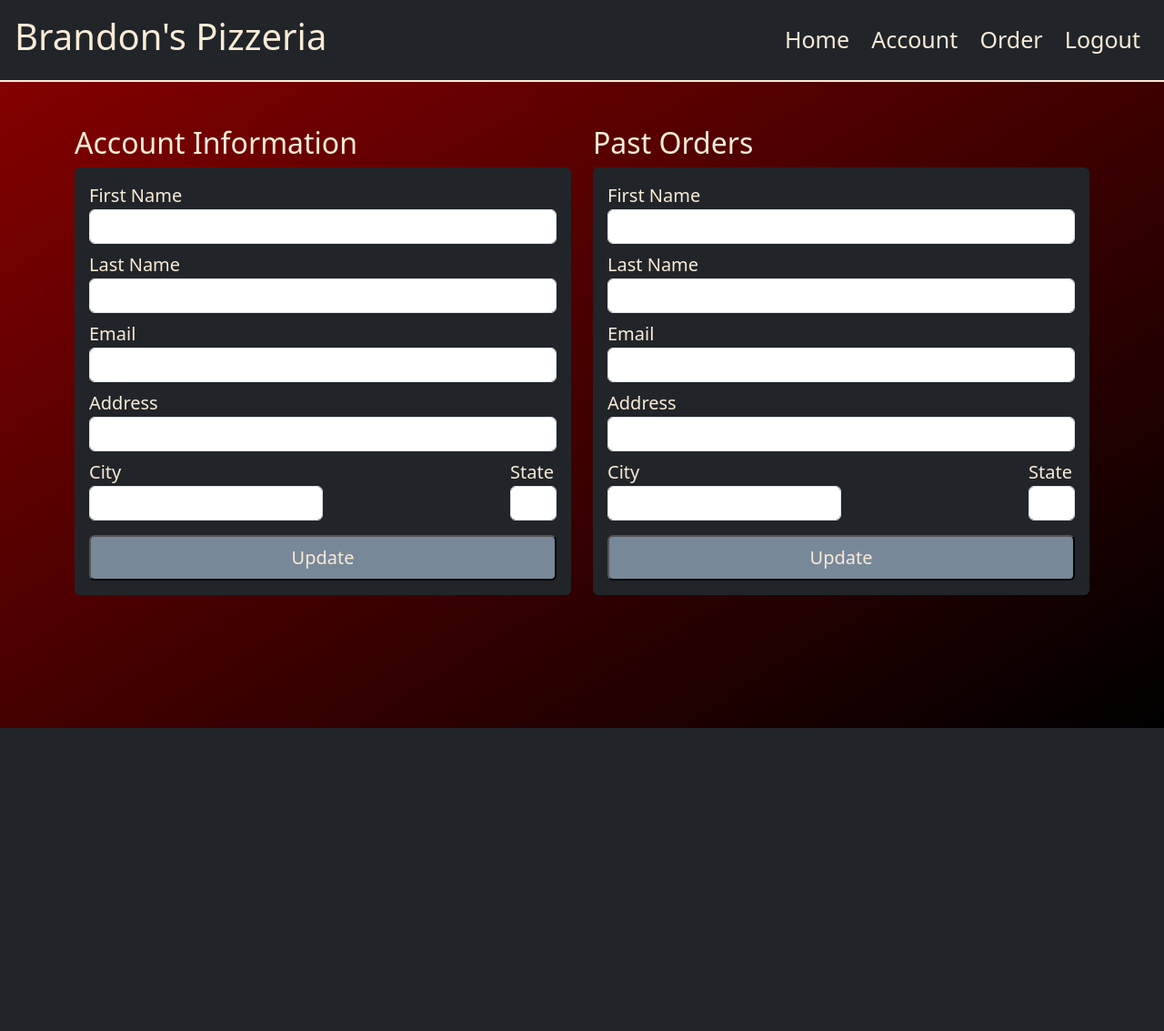
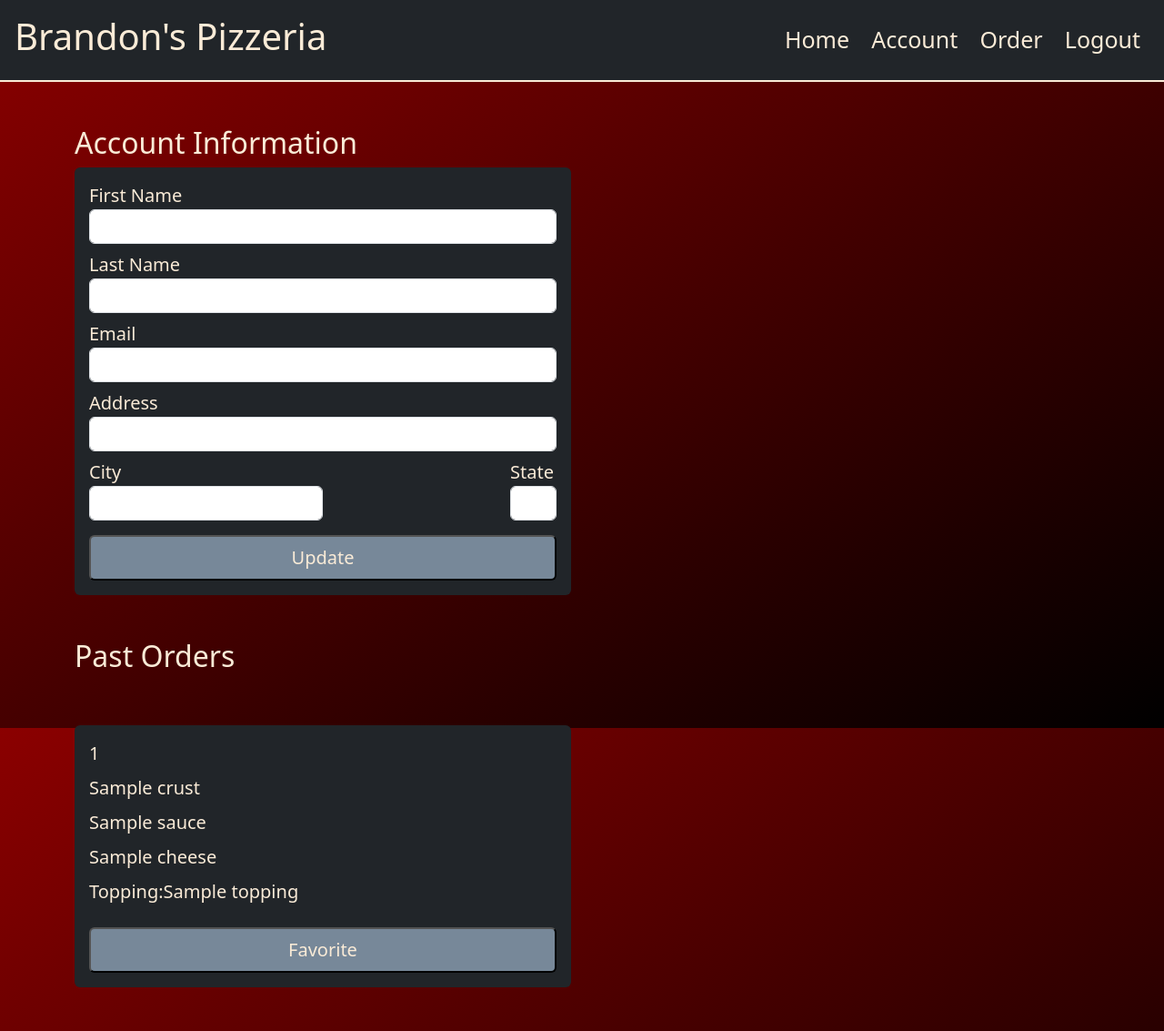
Before and after one commit to Brando129/brandons_pizzeria, a Flask app: template flask_app/templates/account.html in a window 1280 px wide. Shown: the whole page at 91% size. Before the commit the page ends 800 px from the top, so only its background shows below. Run offline with Flask 3, Linux system fonts and the light colour scheme; the template is opened without the code that fills it: most values are stand-ins (such as "Sample title", 1, 10 or a date in 2020).

Commit message:
Building past orders HTML on account page.

```diff
--- a/flask_app/controllers/controllers_users.py
+++ b/flask_app/controllers/controllers_users.py
@@ -52,7 +52,11 @@ def order():
 def account():
     if 'user_id' not in session:
         return redirect('/logout')
-    return render_template('account.html')
+    data = {
+        'id': session['user_id']
+    }
+    orders = models_order.Order.get_all_user_orders(data)
+    return render_template('account.html', orders=orders)
 
 # Post Routes
 # Route for registering a user.
--- a/flask_app/static/css/style.css
+++ b/flask_app/static/css/style.css
@@ -79,3 +79,25 @@ div.card {
     font-size: 20px;
     color: antiquewhite;
 }
+
+/* Fields Scroll Bar */
+.scrollbar::-webkit-scrollbar
+{
+    width: 12px;
+    background-color: transparent;
+    height: 7px;
+}
+
+.scrollbar::-webkit-scrollbar-track
+{
+    border-radius: 10px;
+    background-color: transparent;
+}
+
+.scrollbar::-webkit-scrollbar-thumb
+{
+    border-radius: 10px;
+    background-color: whitesmoke;
+    border: 2px solid black;
+}
+/* End of Fields Scroll Bar */
--- a/flask_app/templates/account.html
+++ b/flask_app/templates/account.html
@@ -81,46 +81,39 @@
                     </div>
                     <!-- End of Form Container -->
                 </div>
+                <!-- Form Container -->
+                <h2 class="proj_title">Past Orders</h2>
+                {% for order in orders | reverse %}
                 <div class="col-md-6 my-5">
-                    <h2 class="proj_title">Past Orders</h2>
                     <div class="p-3 bg-dark rounded">
                         <form class="d-flex flex-column" action="/update_favorite" method="POST">
                             <div class="mb-2">
-                                <label class="reg_and_log_labels" for="first_name">First Name</label>
-                                <input class="form-control" type="text" name="first_name">
+                                <label class="reg_and_log_labels" for="size">{{ order.size }}</label>
+                                <input type="hidden" value="{{ order.size }}">
                             </div>
                             <div class="mb-2">
-                                <label class="reg_and_log_labels" for="last_name">Last Name</label>
-                                <input class="form-control" type="text" name="last_name">
+                                <label class="reg_and_log_labels" for="last_name">{{ order.crust }}</label>
+                                <input type="hidden" value="{{ order.crust }}">
                             </div>
                             <div class="mb-2">
-                                <label class="reg_and_log_labels" for="email">Email</label>
-                                <input class="form-control" type="text" name="email">
+                                <label class="reg_and_log_labels" for="email">{{ order.sauce }}</label>
+                                <input type="hidden" value="{{ order.sauce }}">
                             </div>
                             <div class="mb-2">
-                                <label class="reg_and_log_labels" for="address">Address</label>
-                                <input class="form-control" type="text" name="address">
+                                <label class="reg_and_log_labels" for="address">{{ order.cheese }}</label>
+                                <input type="hidden" value="{{ order.cheese }}">
                             </div>
-                            <div class="d-flex justify-content-between align-items-center mb-2">
-                                <div>
-                                    <label class="reg_and_log_labels" for="city">City</label>
-                                    <input class="form-control" type="text" name="city">
+                                <div class="d-flex align-items-center">
+                                    <p class="reg_and_log_labels"><label class="reg_and_log_labels" for="city">Topping:</label>{{ order.topping }}</p>
                                 </div>
-                                <div>
-                                    <label class="reg_and_log_labels" for="state">State</label>
-                                    <select class="form-control" name="state">
-                                        <option value=""></option>
-                                        <option value="Pennsylvania">PA</option>
-                                        <option value="West Virginia">WV</option>
-                                        <option value="Ohio">OH</option>
-                                    </select>
-                                </div>
+                                <input type="hidden" value="{{ order.topping }}">
+                                <input class="sign_up_btn mt-2 p-2 rounded" type="submit" value="Favorite">
                             </div>
-                            <input class="sign_up_btn mt-2 p-2 rounded" type="submit" value="Update">
                         </form>
                     </div>
-                    <!-- End of Form Container -->
+                    {% endfor %}
                 </div>
+                <!-- End of Form Container -->
             </div>
         </div>
     </div>
--- a/flask_app/templates/order.html
+++ b/flask_app/templates/order.html
@@ -32,7 +32,7 @@
         <!-- Order Card -->
         <div class="col-md-4 mx-auto my-5 p-3 bg-dark rounded">
             <h2 class="proj_title text-center my-2">Your Order</h2>
-            <p class="reg_and_log_labels"><strong class="reg_and_log_labels">Method:</strong>Jinja</p>
+            <p class="reg_and_log_labels"><strong class="reg_and_log_labels">Method:</strong></p>
             <p class="reg_and_log_labels"><strong class="reg_and_log_labels">Qty:</strong>Jinja</p>
             <p class="reg_and_log_labels"><strong class="reg_and_log_labels">Size:</strong>Jinja</p>
             <p class="reg_and_log_labels"><strong class="reg_and_log_labels">Crust:</strong>Jinja</p>
```
Also changed, not shown: flask_app/models/models_order.py (+8 -23 lines).
